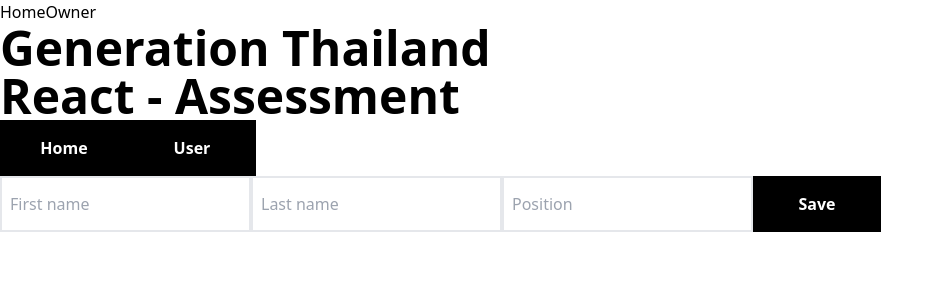
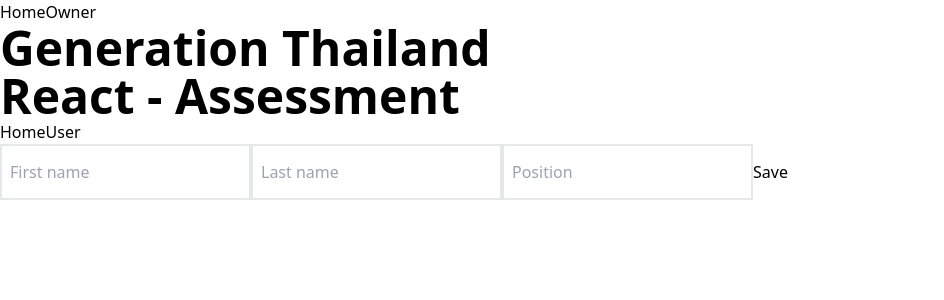
Before and after one commit to zombox0633/08-chayathorn-react, a React (Vite) app: page /admin in a window 1280 px wide. Shown: the top 300 px of the page, without its empty margins (0-944 px from the left). Built offline with nearby package versions, Linux system fonts and the light colour scheme.

Commit message:
edit design button

```diff
--- a/src/components/ButtonNavigate.tsx
+++ b/src/components/ButtonNavigate.tsx
@@ -9,7 +9,7 @@
   const navigate = useNavigate();
 
   return (
-    <button type="button" onClick={() => navigate(`${path}`)}>
+    <button type="button" className="btn-df" onClick={() => navigate(`${path}`)}>
       {name}
     </button>
   );
--- a/src/index.css
+++ b/src/index.css
@@ -11,16 +11,35 @@
     @apply min-h-screen bg-white;
   }
 
-  h1{
-    @apply text-5xl font-bold
+  h1 {
+    @apply text-5xl font-bold;
   }
 
-  input{
-    @apply h-14 p-2 border-2
+  p {
+    @apply text-sm;
   }
 
-  button{
-    @apply  bg-black text-white w-32  text-base py-4 px-6 font-bold transition-all
-    hover:cursor-pointer hover:-translate-y-0.5 hover:shadow-xl active:translate-y-0
+  input {
+    @apply h-14 p-2 border-2;
+  }
+
+  table {
+    @apply w-full text-left table-auto border;
+  }
+
+  th,
+  td {
+    @apply p-4 border-b;
   }
 }
+
+@layer components {
+  .btn-df {
+    @apply bg-black text-white w-32  text-base py-4 px-6 font-bold transition-all
+    hover:cursor-pointer hover:-translate-y-0.5 hover:shadow-xl active:translate-y-0;
+  }
+
+  .btn-table {
+    @apply text-sm font-medium;
+  }
+}
```
